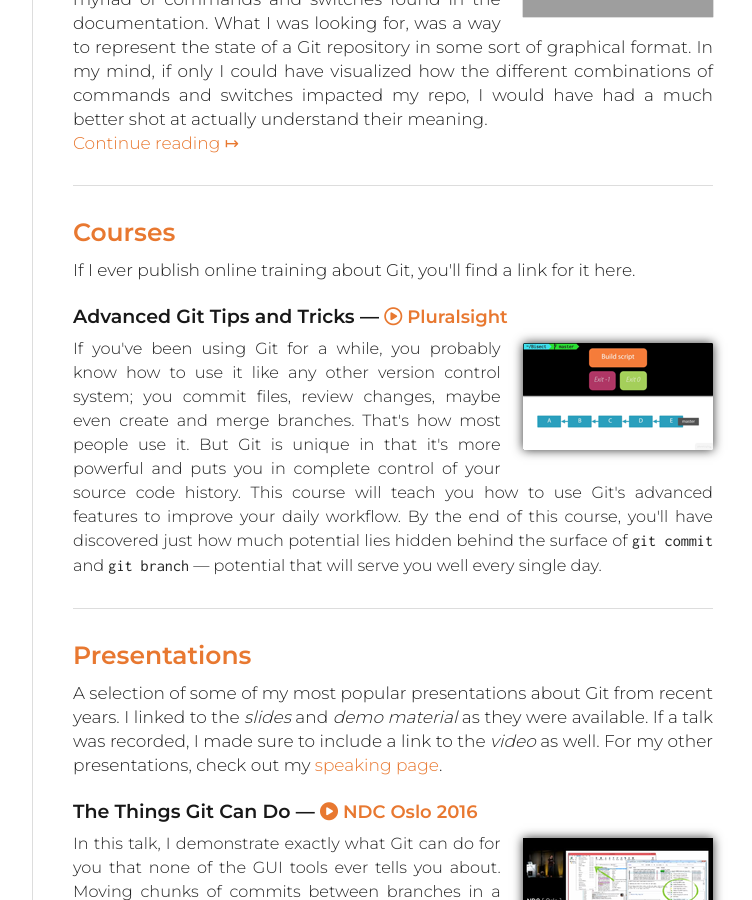
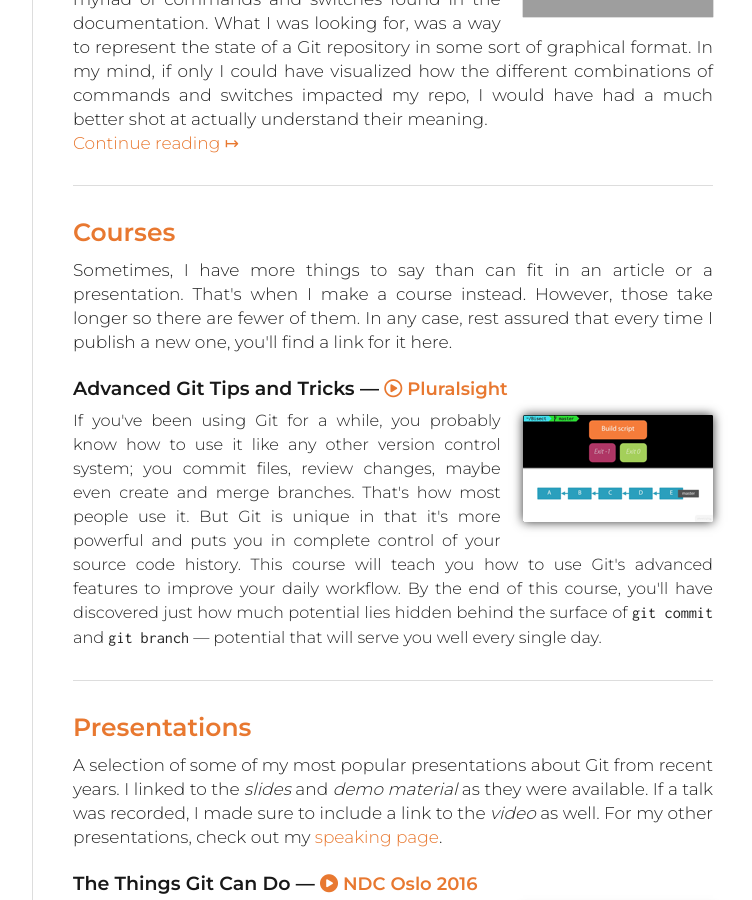
Before and after one commit to megakemp/megakemp.github.io, a Jekyll site: the page built from git/index.html, in a window 1280 px wide and 900 px high, scrolled down 2021 px. Shown: the whole window, without its empty margins (388-1140 px from the left). Built offline with Jekyll 4.4.1, drawn with Linux system fonts in a browser that asks for light colours; nearby versions of some CDN libraries; comment, search, counter and statistics services are not loaded; grey boxes are pictures that could not be loaded.

Commit message:
Improves a paragraph on the Git page

```diff
--- a/git/index.html
+++ b/git/index.html
@@ -52,7 +52,7 @@
 
   <h2 id="courses">Courses</h2>
   <p>
-    If I ever publish online training about Git, you'll find a link for it here.
+    Sometimes, I have more things to say than can fit in an article or a presentation. That's when I make a course instead. However, those take longer so there are fewer of them. In any case, rest assured that every time I publish a new one, you'll find a link for it here.
   </p>
 
   <h4 id="the_things_git_can_do">Advanced Git Tips and Tricks <span class="hide">—</span> <a href="https://www.pluralsight.com/courses/git-advanced-tips-tricks"><i class="fa fa-play-circle-o" aria-hidden="true"></i> Pluralsight</a></h4>
```
